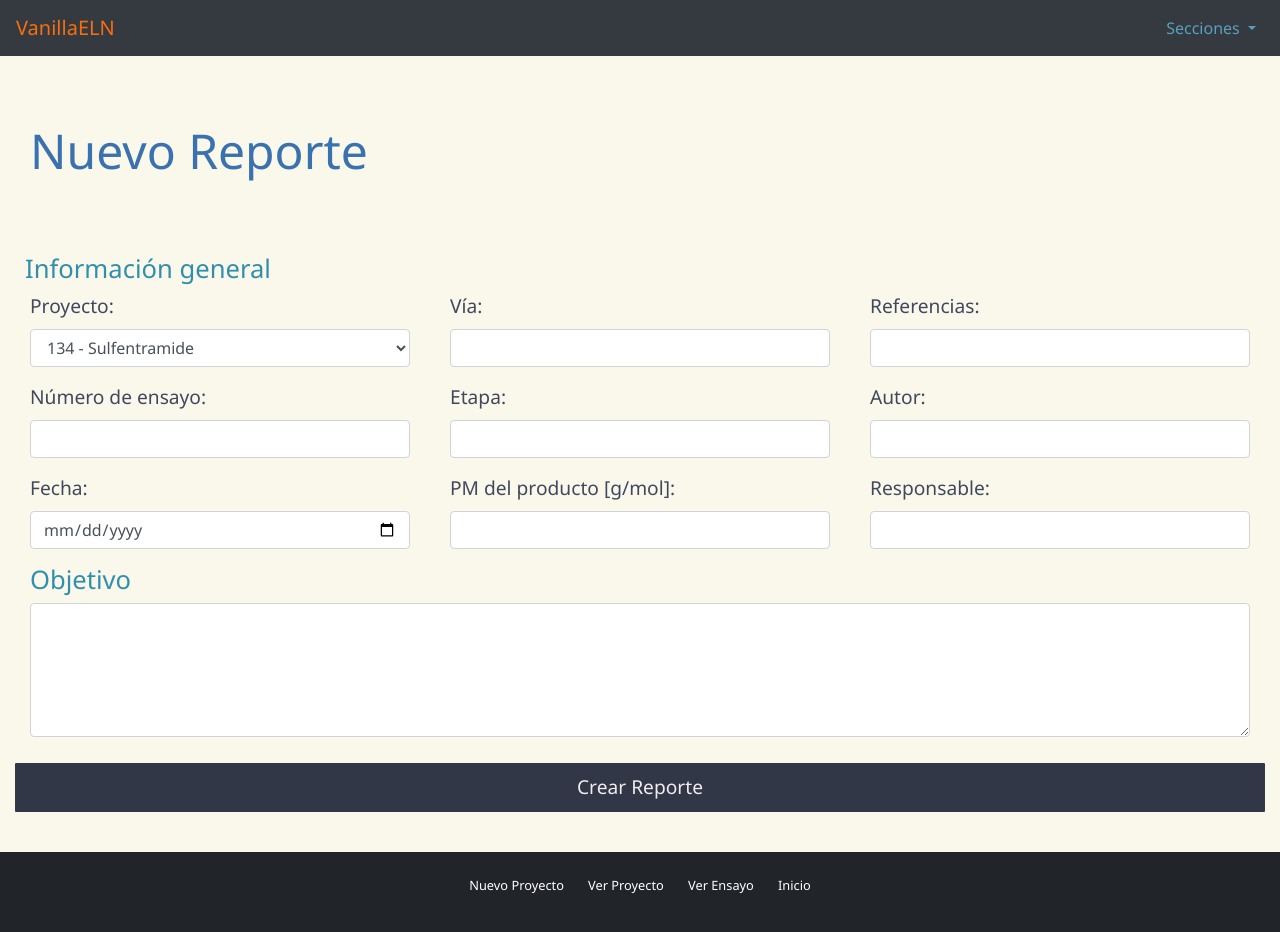
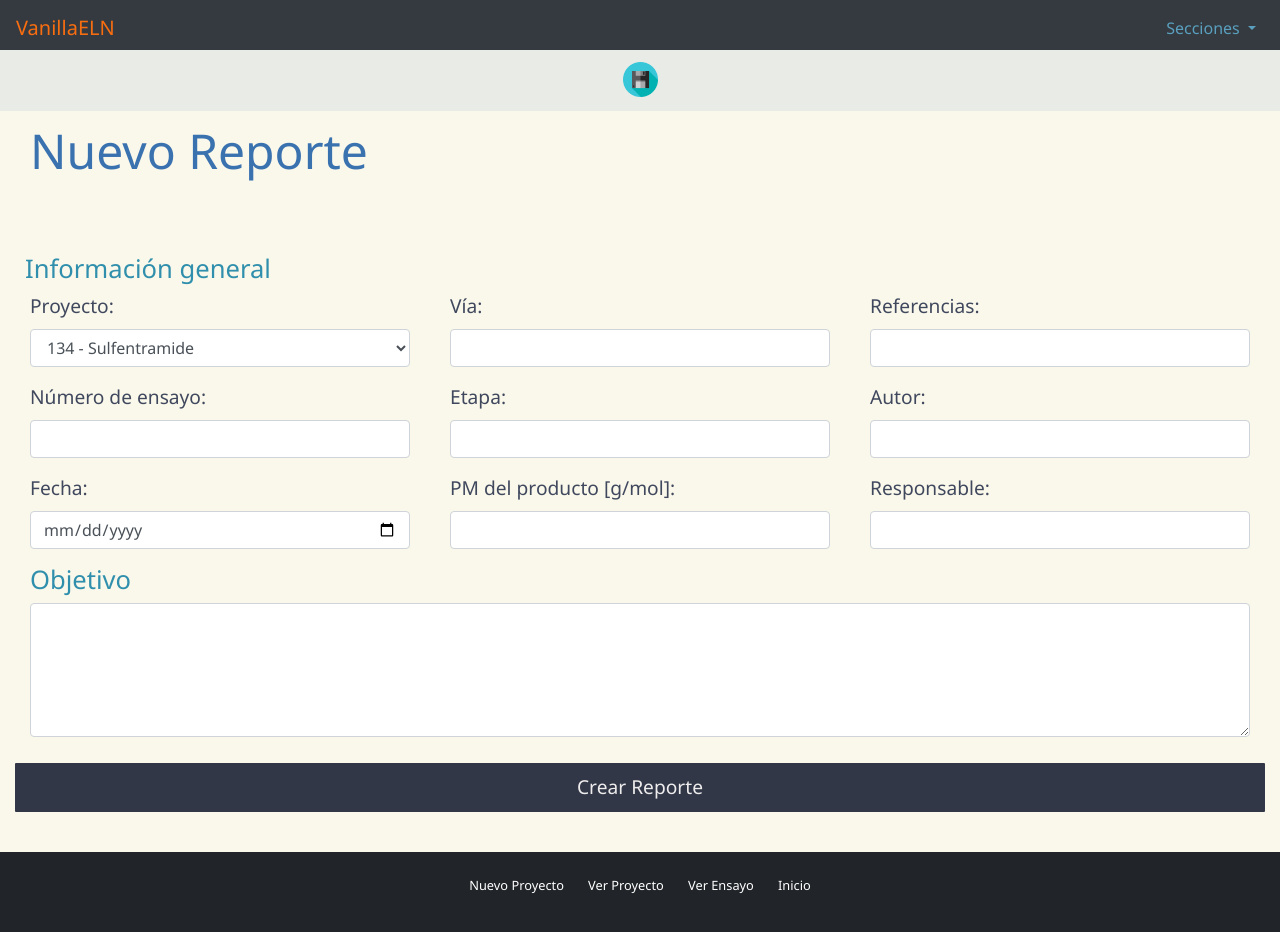
Before and after one commit to leanderShulgin/VanillaELN-Client, a plain HTML site: page reporte-editar.html in a window 1280 px wide. Drawn offline with nearby package versions, Linux system fonts and the light colour scheme; no server answers; a script that the page names is missing.

Commit message:
menu secuntario en rep editar

```diff
--- a/css/styles.css
+++ b/css/styles.css
@@ -90,7 +90,24 @@ footer ul li {
 /* NavBar */
 
 .nav-round-icon {
-  height: 40px;
+  height: 35px;
+}
+
+#nav-sec-rep-editar {
+  background: rgb(233, 236, 230);
+  margin-top: 50px;
+}
+
+#nav-sec-rep-editar .list-group-item {
+  background: none;
+  border: none;
+  height: 45px;
+  padding: 4px 8px;
+  overflow-x: auto;
+}
+
+.nav-round-btn-container {
+  margin: auto;
 }
 
 /* Botones*/
--- a/reporte-editar.html
+++ b/reporte-editar.html
@@ -64,7 +64,10 @@
             <!-- <a class="nav-link" href="#"
               ><img src="./img/icons/save.png" alt="Guardar"class="nav-round-icon"> <span class="sr-only">(current)</span></a
             > -->
-            <button style="background: none; border: none;" id="btn-nav-guardar">
+            <button
+              style="background: none; border: none;"
+              id="btn-nav-guardar"
+            >
               <img
                 class="nav-round-icon"
                 src="./img/icons/save.png"
@@ -98,6 +101,55 @@
           </li>
         </ul>
       </div>
+    </nav>
+    <nav class="navbar fixed-top navbar-expand-md" id="nav-sec-rep-editar">
+      <ul class="list-group list-group-horizontal nav-round-btn-container">
+        <li class="list-group-item">
+          <button style="background: none; border: none;" id="btn-nav-guardar">
+            <img
+              class="nav-round-icon"
+              src="./img/icons/save.png"
+              alt="Guardar"
+            />
+          </button>
+        </li>
+        <!-- <li class="list-group-item">
+          <button style="background: none; border: none;" id="btn-nav-guardar">
+            <img
+              class="nav-round-icon"
+              src="./img/icons/save.png"
+              alt="Guardar"
+            />
+          </button>
+        </li>
+        <li class="list-group-item">
+          <button style="background: none; border: none;" id="btn-nav-guardar">
+            <img
+              class="nav-round-icon"
+              src="./img/icons/save.png"
+              alt="Guardar"
+            />
+          </button>
+        </li>
+        <li class="list-group-item">
+          <button style="background: none; border: none;" id="btn-nav-guardar">
+            <img
+              class="nav-round-icon"
+              src="./img/icons/save.png"
+              alt="Guardar"
+            />
+          </button>
+        </li>
+        <li class="list-group-item">
+          <button style="background: none; border: none;" id="btn-nav-guardar">
+            <img
+              class="nav-round-icon"
+              src="./img/icons/save.png"
+              alt="Guardar"
+            />
+          </button>
+        </li> -->
+      </ul>
     </nav>
     <div class="container-fluid" id="main-container">
       <header>
```
